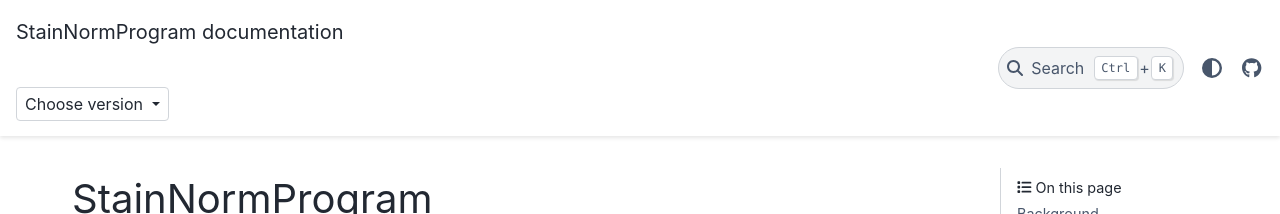
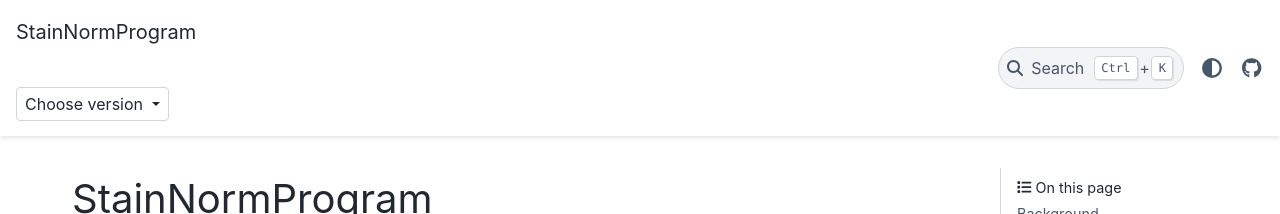
Before and after one commit to peterhsu-uiuc/StainNormProgram, a Sphinx documentation site: the page built from docs/source/index.rst, in a window 1280 px wide. Shown: the top 214 px of the page. Built offline with Sphinx 7.4.7 and the PyData theme 0.15.4, drawn with Linux system fonts in a browser that asks for light colours; comment, search, counter and statistics services are not loaded; part of the change alters nothing that is shown.

Commit message:
Change logo text

```diff
--- a/docs/source/conf.py
+++ b/docs/source/conf.py
@@ -54,4 +54,8 @@ html_theme_options = {
         "version_match": "1.0.0",
     },
     "navbar_start": ["navbar-logo", "version-switcher"],
+    "logo": {
+        "text": "StainNormProgram",
+        "link": "https://stainnormprogram.readthedocs.io/en/latest/",
+    }
 }
```
